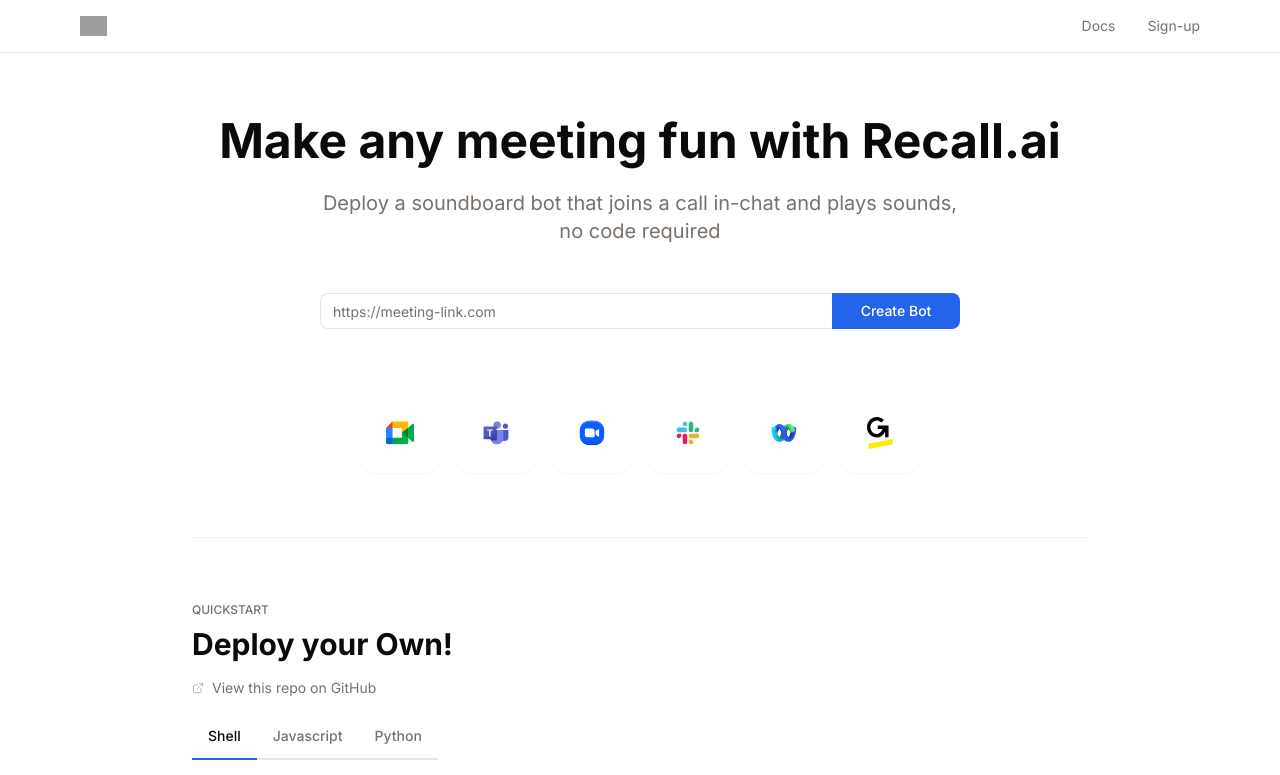
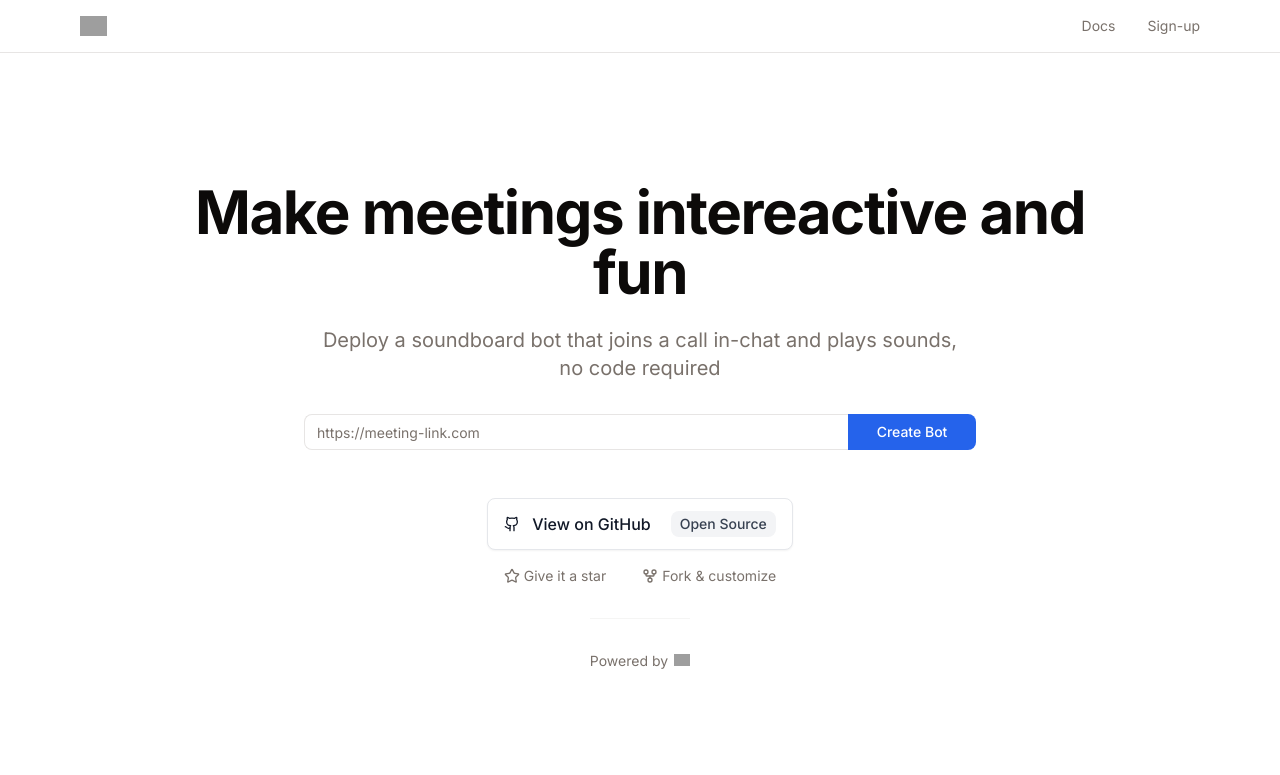
Before and after one commit to recallai/soundboard, a Next.js app: page / in a window 1280 px wide. Shown: the top 775 px of the page. Built offline with nearby package versions, Linux system fonts and the light colour scheme; grey boxes are pictures that could not be loaded.

Commit message:
updated main page

```diff
--- a/src/app/(client)/_components/modules/integration-icons.tsx
+++ /dev/null
@@ -1,73 +0,0 @@
-"use client";
-
-import Image from "next/image";
-import GoogleMeetIcon from "@/app/(client)/_assets/google_meet.svg";
-import MicrosoftTeamsIcon from "@/app/(client)/_assets/microsoft_teams.svg";
-import ZoomIcon from "@/app/(client)/_assets/zoom.svg";
-import SlackIcon from "@/app/(client)/_assets/slack.svg";
-import WebexIcon from "@/app/(client)/_assets/webex.svg";
-import G2MIcon from "@/app/(client)/_assets/g2m.svg";
-
-interface IntegrationItem {
-  name: string;
-  icon: string;
-  url: string;
-}
-
-const integrations: IntegrationItem[] = [
-  {
-    name: "Google Meet",
-    icon: GoogleMeetIcon,
-    url: "https://docs.recall.ai/docs/google-meet",
-  },
-  {
-    name: "Microsoft Teams",
-    icon: MicrosoftTeamsIcon,
-    url: "https://docs.recall.ai/docs/microsoft-teams",
-  },
-  {
-    name: "Zoom",
-    icon: ZoomIcon,
-    url: "https://docs.recall.ai/docs/zoom-overview",
-  },
-  {
-    name: "Slack",
-    icon: SlackIcon,
-    url: "https://docs.recall.ai/docs/slack-huddle-bots-overview",
-  },
-  {
-    name: "WebEx",
-    icon: WebexIcon,
-    url: "https://docs.recall.ai/docs/webex",
-  },
-  {
-    name: "GoToMeeting",
-    icon: G2MIcon,
-    url: "https://docs.recall.ai/docs/go-to-meeting-overview",
-  },
-];
-
-export function IntegrationIcons() {
-  return (
-    <div className="flex items-center justify-center gap-4">
-      {integrations.map((integration) => (
-        <a
-          key={integration.name}
-          href={integration.url}
-          target="_blank"
-          rel="noopener noreferrer"
-          className="group flex h-20 w-20 items-center justify-center rounded-2xl bg-white shadow-sm transition-all duration-200 hover:shadow-md hover:scale-105"
-          title={integration.name}
-        >
-          <Image
-            src={integration.icon}
-            alt={integration.name}
-            width={32}
-            height={32}
-            className="h-8 w-auto transition-transform duration-200 group-hover:scale-110"
-          />
-        </a>
-      ))}
-    </div>
-  );
-}
--- /dev/null
+++ b/src/app/(client)/_components/modules/powered-by-recall.tsx
@@ -0,0 +1,26 @@
+"use client";
+
+import Image from "next/image";
+import RecallLogo from "@/app/(client)/_assets/recall-logo.svg";
+
+export function PoweredByRecall() {
+  return (
+    <div className="flex items-center justify-center gap-1.5 text-sm text-muted-foreground">
+      <span>Powered by</span>
+      <a
+        href="https://recall.ai"
+        target="_blank"
+        rel="noreferrer"
+        className="hover:opacity-80 transition-opacity"
+      >
+        <Image
+          src={RecallLogo}
+          alt="Recall.ai"
+          width={54}
+          height={12}
+          className="h-3.5 w-auto pb-0.5"
+        />
+      </a>
+    </div>
+  );
+}
--- a/src/app/(client)/page.tsx
+++ b/src/app/(client)/page.tsx
@@ -1,58 +1,83 @@
 import { CreateBotForm } from "@/app/(client)/_components/forms/create-bot-form";
-import { IntegrationIcons } from "@/app/(client)/_components/modules/integration-icons";
 import { Navbar } from "@/app/(client)/_components/modules/navbar";
-import { SampleCodeBlock } from "@/app/(client)/_components/modules/recall-bot-config";
-import { ExternalLink } from "lucide-react";
+import { PoweredByRecall } from "@/app/(client)/_components/modules/powered-by-recall";
+import { Badge } from "@/app/(client)/_components/ui/badge";
+import { Button } from "@/app/(client)/_components/ui/button";
+import { Github, Star, GitFork } from "lucide-react";
 
 const Page: React.FC = () => {
   return (
-    <div className="min-h-screen bg-background flex flex-col gap-16">
+    <div className="min-h-screen bg-background flex flex-col">
       <Navbar />
-      <div className="min-h-screen max-w-4xl mx-auto flex flex-col gap-16">
-        {/* Header */}
-        <div className="flex flex-col items-center text-center">
-          <h1 className="text-5xl font-bold text-foreground mb-6">
-            Make any meeting fun with Recall.ai
+
+      {/* Main Content - Centered */}
+      <div className="flex-1 flex items-center justify-center px-4 py-8 sm:py-12 lg:py-16">
+        <div className="w-full max-w-4xl mx-auto">
+          <div className="flex flex-col items-center text-center space-y-8">
+            {/* Hero Section */}
+            <div className="space-y-6">
+              <h1 className="text-4xl sm:text-5xl lg:text-6xl font-bold text-foreground tracking-tight">
+                Make meetings intereactive and fun
               </h1>
-          <p className="text-xl text-muted-foreground mb-12 max-w-2xl mx-auto">
-            Deploy a soundboard bot that joins a call in-chat and plays sounds,
+              <p className="text-lg sm:text-xl text-muted-foreground max-w-2xl mx-auto leading-relaxed">
+                Deploy a soundboard bot that joins a call in-chat and plays
+                sounds,
+                <span className="hidden sm:inline">
                   <br />
+                </span>
+                <span className="sm:hidden"> </span>
                 no code required
               </p>
+            </div>
+
             {/* Form */}
-          <div className="max-w-2xl mx-auto w-full px-4">
+            <div className="w-full max-w-2xl">
               <CreateBotForm />
+            </div>
+
+            {/* GitHub CTA */}
+            <div className="flex flex-col items-center gap-4 pt-4">
+              <Button
+                asChild
+                size="lg"
+                variant="outline"
+                className="group bg-white hover:bg-gray-50 border-gray-200 text-gray-900 font-medium px-4 sm:px-6 py-3 h-auto shadow-sm hover:shadow-md transition-all duration-200"
+              >
+                <a
+                  href="https://github.com/recallai/soundboard"
+                  target="_blank"
+                  rel="noreferrer"
+                  className="flex items-center gap-2 sm:gap-3"
+                >
+                  <Github className="w-4 h-4 sm:w-5 sm:h-5" />
+                  <span className="text-sm sm:text-base">View on GitHub</span>
+                  <Badge
+                    variant="secondary"
+                    className="ml-1 sm:ml-2 bg-gray-100 text-gray-700 hover:bg-gray-200 text-xs sm:text-sm"
+                  >
+                    Open Source
+                  </Badge>
+                </a>
+              </Button>
+
+              {/* GitHub Stats */}
+              <div className="flex flex-col sm:flex-row items-center gap-3 sm:gap-4 text-sm text-muted-foreground">
+                <div className="flex items-center gap-1">
+                  <Star className="w-4 h-4" />
+                  <span>Give it a star</span>
+                </div>
+                <div className="hidden sm:block w-1 h-1 rounded-full bg-muted-foreground/30" />
+                <div className="flex items-center gap-1">
+                  <GitFork className="w-4 h-4" />
+                  <span>Fork & customize</span>
+                </div>
               </div>
             </div>
 
-        {/* Integration Icons */}
-        <IntegrationIcons />
-
-        {/* Divider */}
-        <div className="w-full h-[1px] bg-muted" />
-
-        {/* Content Sections */}
-        <div className="flex flex-col gap-16">
-          {/* Quickstart Section */}
-          <div className="flex flex-col gap-4">
-            <div className="flex flex-col gap-2">
-              <p className="text-xs text-muted-foreground uppercase font-medium">
-                QUICKSTART
-              </p>
-              <h2 className="text-3xl font-bold text-foreground">
-                Deploy your Own!
-              </h2>
+            {/* Powered by Recall.ai */}
+            <div className="mt-12 pt-8 border-t border-muted">
+              <PoweredByRecall />
             </div>
-            <a
-              href="https://github.com/recallai"
-              target="_blank"
-              rel="noreferrer"
-              className="group flex items-center gap-2 text-sm text-muted-foreground hover:text-foreground transition-colors w-fit"
-            >
-              <ExternalLink className="w-3 h-3 opacity-50 group-hover:opacity-100 transition-opacity" />
-              <span>View this repo on GitHub</span>
-            </a>
-            <SampleCodeBlock />
           </div>
         </div>
       </div>
--- a/src/app/soundboard/page.tsx
+++ b/src/app/soundboard/page.tsx
@@ -2,6 +2,7 @@
 
 import { usePlaySoundboard } from "@/app/(client)/_hooks/use-play-soundboard";
 import { Card, CardContent } from "@/app/(client)/_components/ui/card";
+import { PoweredByRecall } from "@/app/(client)/_components/modules/powered-by-recall";
 import Image from "next/image";
 import recallLogo from "@/app/(client)/_assets/recall-logo.svg";
 
@@ -68,9 +69,7 @@
 
             {/* Footer */}
             <div className="mt-6 pt-6 border-t border-gray-200 dark:border-gray-600">
-              <p className="text-xs text-center text-gray-500 dark:text-gray-400">
-                Powered by Recall.ai
-              </p>
+              <PoweredByRecall />
             </div>
           </CardContent>
         </Card>
```
Lines whose indentation alone changed are shown as unchanged.
